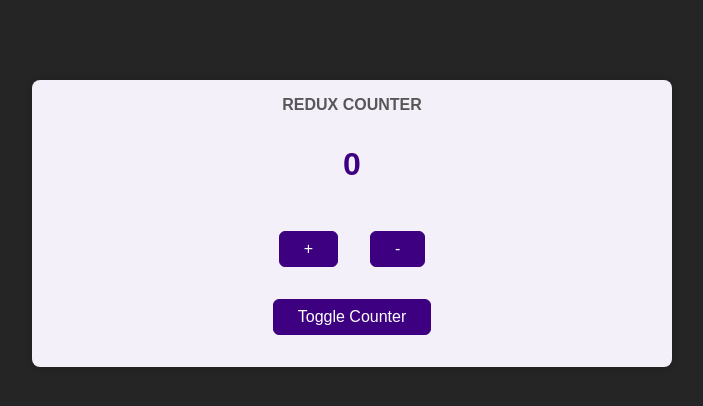
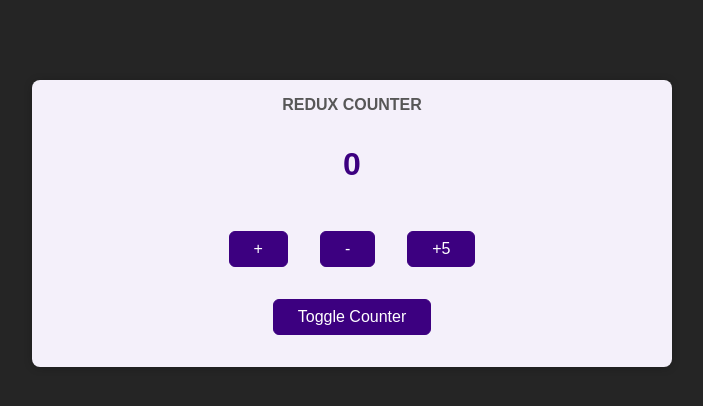
Before and after one commit to dnlstronge/reduxprojts, a React (Create React App) app: page / in a window 1280 px wide. Shown: the top 406 px of the page, without its empty margins (288-991 px from the left). Built offline with nearby package versions, Linux system fonts and the light colour scheme.

Commit message:
[x] - a new handler

```diff
--- a/src/components/Counter.tsx
+++ b/src/components/Counter.tsx
@@ -13,6 +13,9 @@ const Counter = () => {
   const decrementHandler = () => {
     dispatch({ type: "decrement" })
   }
+  const plusFiveHandler = () => {
+
+  }
 
   const toggleCounterHandler = (e: React.MouseEvent<HTMLButtonElement>) => {
 
@@ -25,6 +28,7 @@ const Counter = () => {
       <div>
         <button onClick={incrementHandler} value="increment">+</button>
         <button onClick={decrementHandler} value="decrement">-</button>
+        <button onClick={decrementHandler} value="decrement">+5</button>
       </div>
       <button onClick={toggleCounterHandler}>Toggle Counter</button>
     </main>
```
